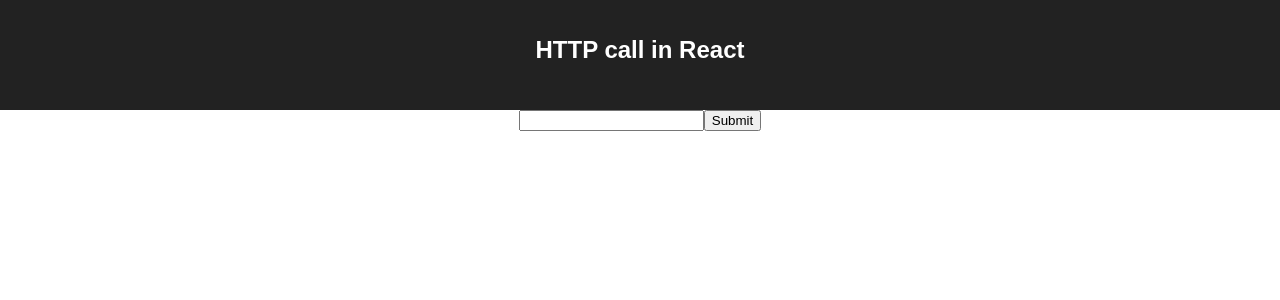
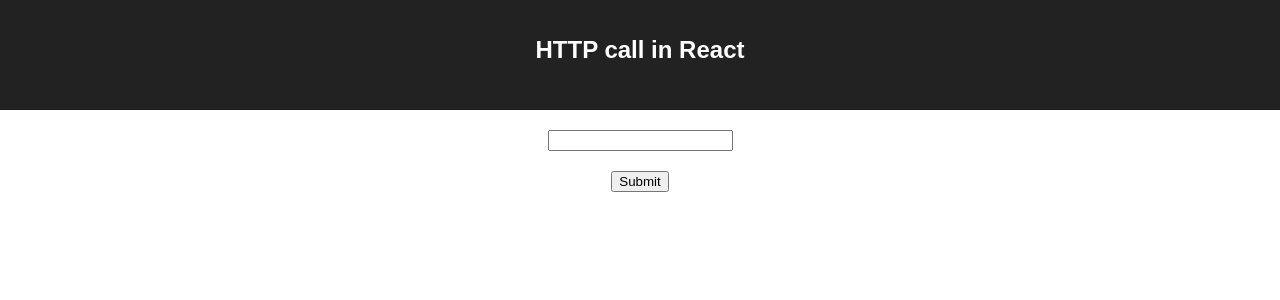
Before and after one commit to kaisanjay/githubRepo, a React (Create React App) app: page / in a window 1280 px wide. Shown: the top 300 px of the page. Built offline with nearby package versions, Linux system fonts and the light colour scheme.

Commit message:
add some style now we need a function to hook up with this form in order to make it work

```diff
--- a/src/components/UserForm.js
+++ b/src/components/UserForm.js
@@ -3,7 +3,8 @@ import React from 'react';
 const UserForm = () => {
 	return (
 		<form>
-		  <input type="text" name="username" />
+		  <input style={{margin:"20px auto", display:"block"}}
+		     type="text" name="username" />
 		  <button>Submit</button>
 		</form>
 		);
```
